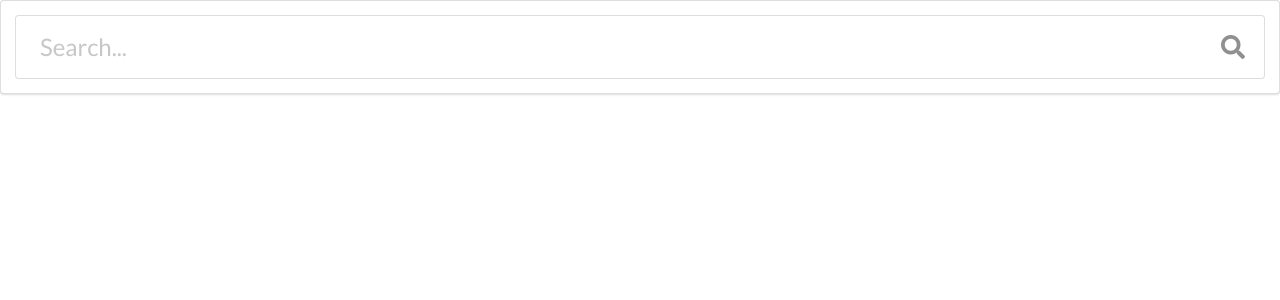
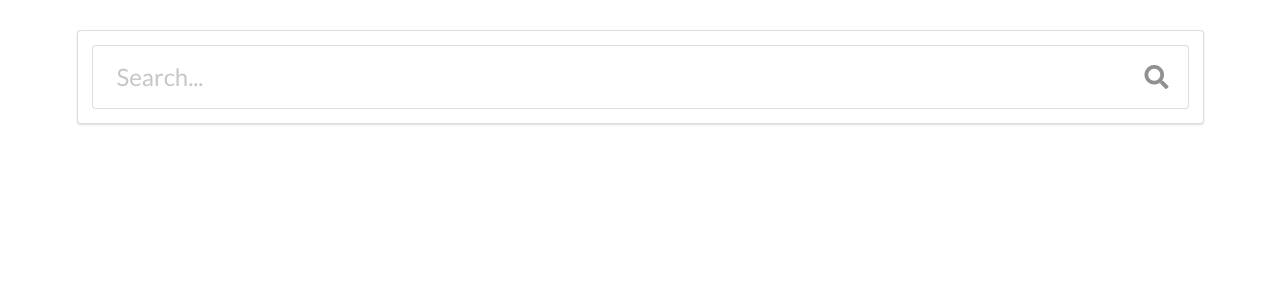
Before and after one commit to abda-s/Image-list, a React (Create React App) app: page / in a window 1280 px wide. Shown: the top 300 px of the page. Built offline with nearby package versions, Linux system fonts and the light colour scheme.

Commit message:
adding style for the ontainer in App.jsx

```diff
--- a/src/components/App.jsx
+++ b/src/components/App.jsx
@@ -3,7 +3,7 @@ import ReactDOM from "react-dom";
 import SearchInput from "./SearchInput";
 const App = () => {
   return (
-    <div>
+    <div className="ui container" style={{ marginTop: 30 }}>
       <SearchInput />
     </div>
   );
```
